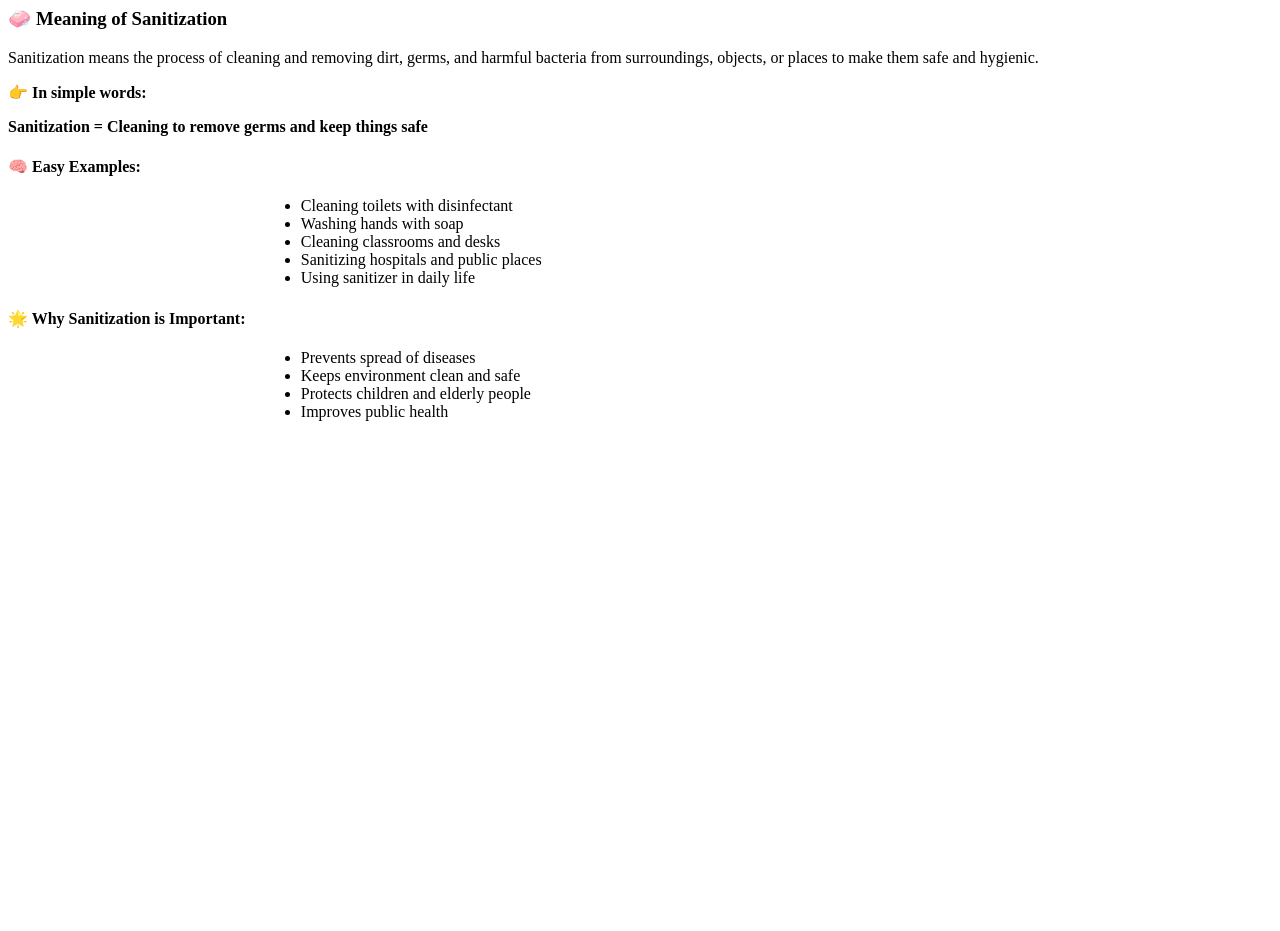
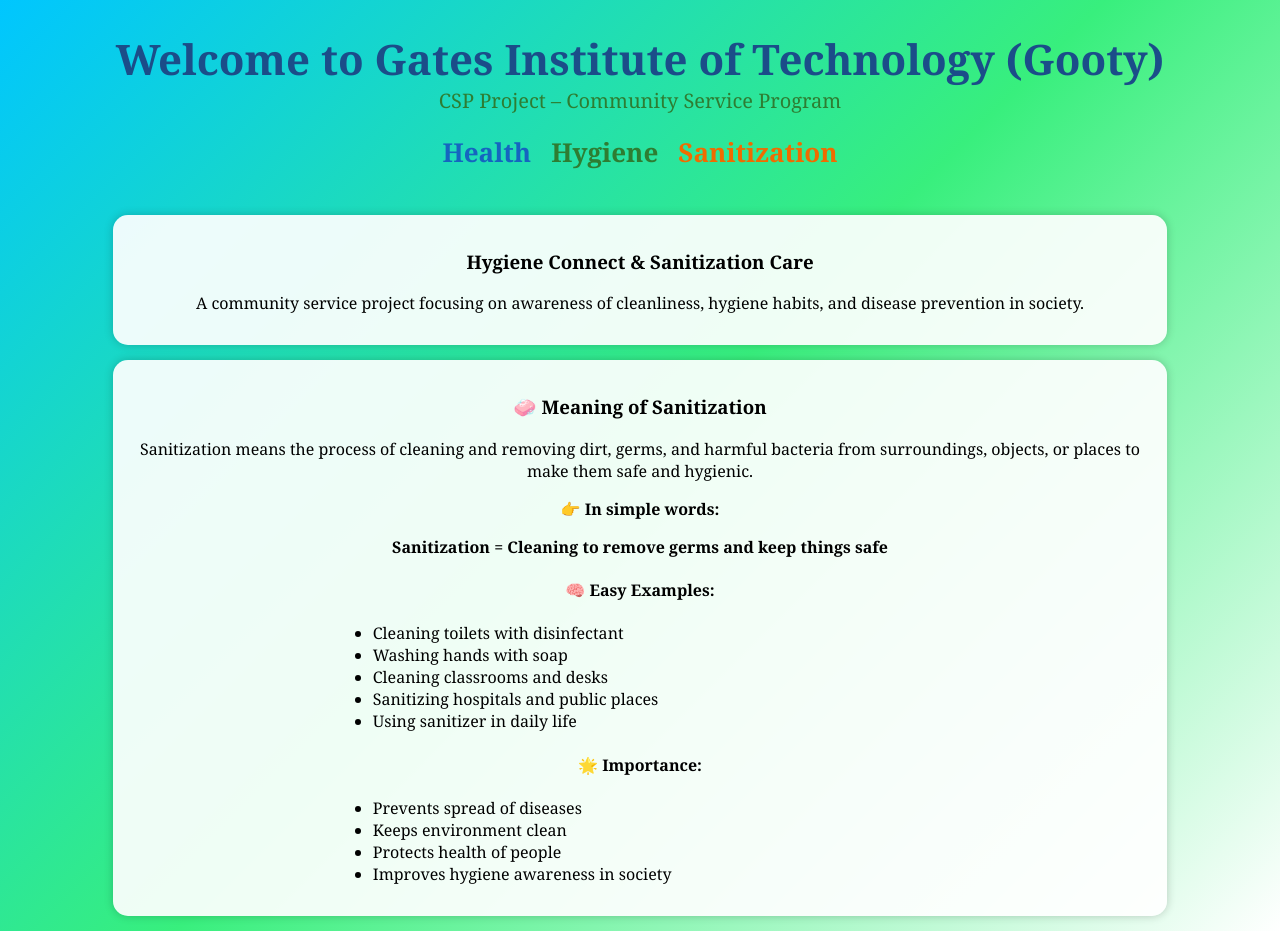
Before and after one commit to dsameera123456-prog/hygiene-sam, a plain HTML site: page index.html in a window 1280 px wide. Before the commit the page ends 800 px from the top, so only its background shows below. Drawn offline with Linux system fonts and the light colour scheme.

Commit message:
Enhance index.html with project details and styles
Updated content and styling in index.html for hygiene project.

```diff
--- a/index.html
+++ b/index.html
@@ -1,3 +1,104 @@
+<!DOCTYPE html>
+<html lang="en">
+<head>
+<meta charset="UTF-8">
+<title>Hygiene Connect & Sanitization Care</title>
+
+<style>
+body {
+  margin: 0;
+  font-family: "Georgia", serif;
+  background: linear-gradient(135deg, #00c6ff, #38ef7d, #ffffff);
+  text-align: center;
+  overflow-x: hidden;
+}
+
+/* HEADER */
+.header {
+  padding: 30px 10px;
+}
+
+.welcome {
+  font-size: 42px;
+  font-weight: bold;
+  color: #1b4d89;
+}
+
+.subline {
+  font-size: 20px;
+  color: #2e7d32;
+}
+
+/* TITLES */
+.title-box {
+  display: flex;
+  justify-content: center;
+  gap: 20px;
+  flex-wrap: wrap;
+  margin-top: 20px;
+}
+
+.title {
+  font-size: 26px;
+  font-weight: bold;
+}
+
+.health { color: #1565c0; }
+.hygiene { color: #2e7d32; }
+.sanitization { color: #ef6c00; }
+
+/* CARD STYLE */
+.card {
+  background: rgba(255,255,255,0.92);
+  width: 80%;
+  margin: 15px auto;
+  padding: 15px;
+  border-radius: 15px;
+  box-shadow: 0 0 10px rgba(0,0,0,0.2);
+}
+
+/* BUTTON */
+button {
+  padding: 12px 20px;
+  background: #00695c;
+  color: white;
+  border: none;
+  border-radius: 10px;
+  margin: 10px;
+  cursor: pointer;
+}
+
+button:hover {
+  background: #003d33;
+  transform: scale(1.05);
+}
+</style>
+</head>
+
+<body>
+
+<!-- HEADER SECTION -->
+<div class="header">
+  <div class="welcome">Welcome to Gates Institute of Technology (Gooty)</div>
+  <div class="subline">CSP Project – Community Service Program</div>
+
+  <div class="title-box">
+    <div class="title health">Health</div>
+    <div class="title hygiene">Hygiene</div>
+    <div class="title sanitization">Sanitization</div>
+  </div>
+</div>
+
+<!-- INTRO -->
+<div class="card">
+  <h3>Hygiene Connect & Sanitization Care</h3>
+  <p>
+    A community service project focusing on awareness of cleanliness,
+    hygiene habits, and disease prevention in society.
+  </p>
+</div>
+
+<!-- YOUR SANITIZATION CONTENT (CONTINUED PAGE DATA) -->
 <div class="card">
   <h3>🧼 Meaning of Sanitization</h3>
 
@@ -19,11 +120,14 @@
     <li>Using sanitizer in daily life</li>
   </ul>
 
-  <h4>🌟 Why Sanitization is Important:</h4>
+  <h4>🌟 Importance:</h4>
   <ul style="text-align:left; margin-left:20%;">
     <li>Prevents spread of diseases</li>
-    <li>Keeps environment clean and safe</li>
-    <li>Protects children and elderly people</li>
-    <li>Improves public health</li>
+    <li>Keeps environment clean</li>
+    <li>Protects health of people</li>
+    <li>Improves hygiene awareness in society</li>
   </ul>
 </div>
+
+</body>
+</html>
```
